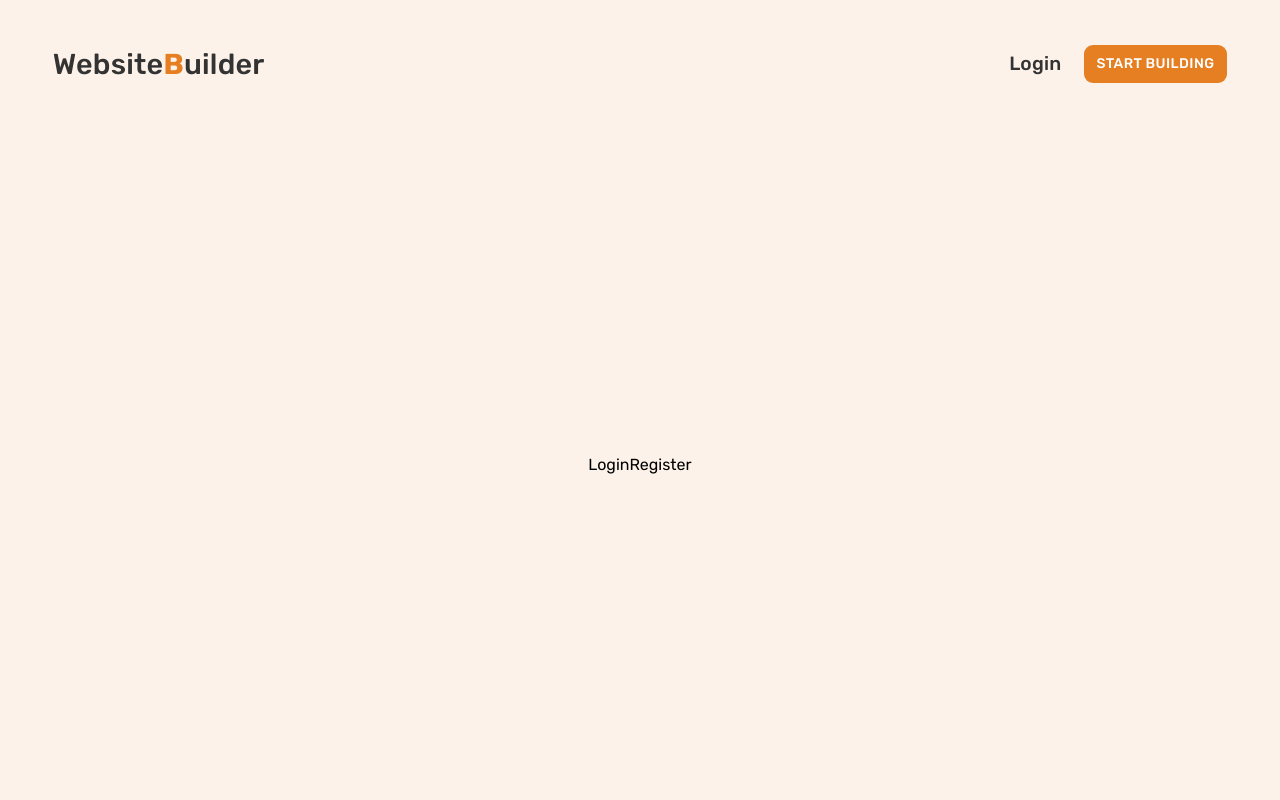
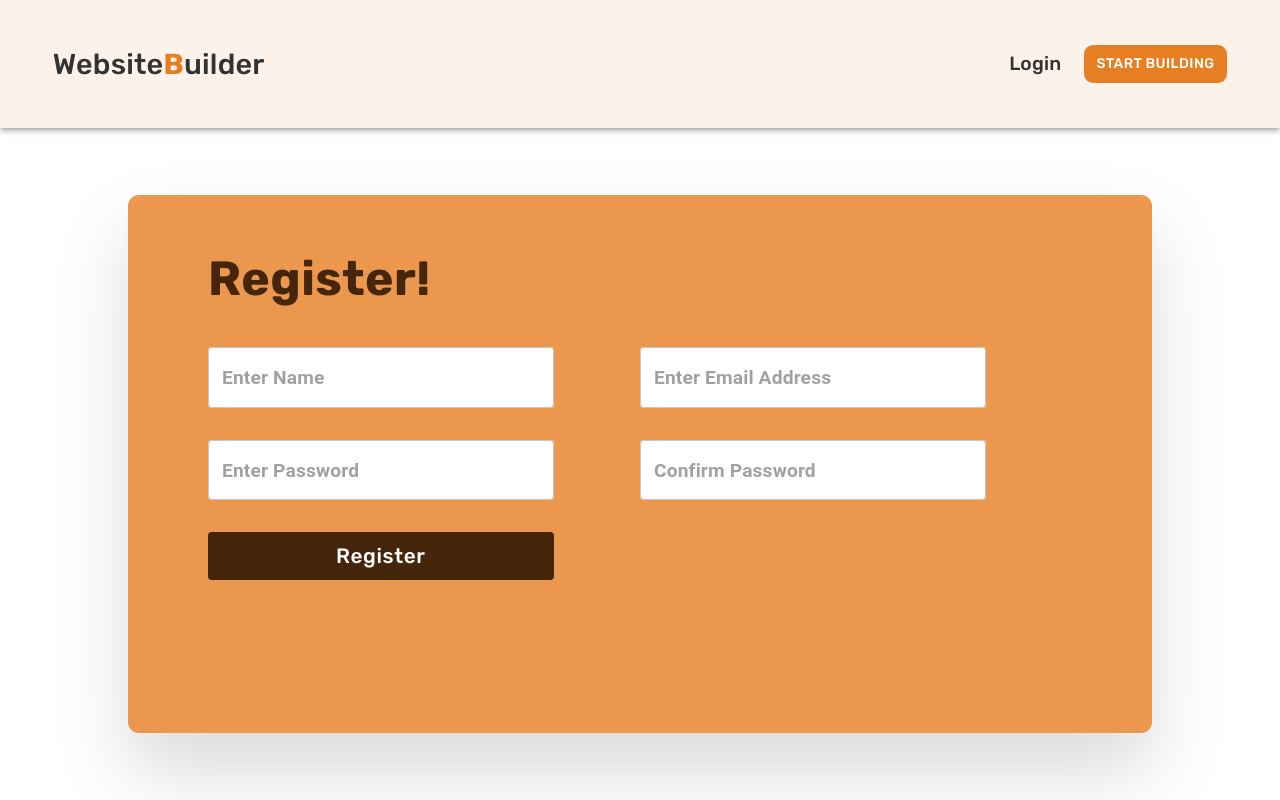
Before and after one commit to youssefrag/WebsiteBuilder, a React (Create React App) app in the folder client/: page /login-register in a window 1280 px wide. Built offline with nearby package versions, Linux system fonts and the light colour scheme.

Commit message:
fix button style bug

```diff
--- a/client/src/routes/login-register/LoginRegister.component.tsx
+++ b/client/src/routes/login-register/LoginRegister.component.tsx
@@ -1,7 +1,42 @@
-import { PageContainer } from "./LoginRegister.styles";
+import {
+  LoginRegisterContainer,
+  PageContainer,
+  StyledButton,
+  StyledTextfield,
+  StyledTitle,
+  SwitchText,
+  TextfieldContainer,
+} from "./LoginRegister.styles";
 
 const LoginRegister = () => {
-  return <PageContainer>LoginRegister</PageContainer>;
+  return (
+    <PageContainer>
+      <LoginRegisterContainer>
+        <StyledTitle>Register!</StyledTitle>
+        <TextfieldContainer>
+          <StyledTextfield
+            placeholder="Enter Name"
+            name="name"
+          ></StyledTextfield>
+          <StyledTextfield
+            placeholder="Enter Email Address"
+            name="email"
+          ></StyledTextfield>
+          <StyledTextfield
+            type="password"
+            placeholder="Enter Password"
+            name="password"
+          ></StyledTextfield>
+          <StyledTextfield
+            type="password"
+            placeholder="Confirm Password"
+            name="confirmPassword"
+          ></StyledTextfield>
+          <StyledButton>Register</StyledButton>
+        </TextfieldContainer>
+      </LoginRegisterContainer>
+    </PageContainer>
+  );
 };
 
 export default LoginRegister;
--- a/client/src/routes/login-register/LoginRegister.styles.tsx
+++ b/client/src/routes/login-register/LoginRegister.styles.tsx
@@ -1,13 +1,68 @@
 import { styled } from "@mui/material/styles";
 
-import { Box, Typography } from "@mui/material";
-
-export const LoginRegisterContainer = styled(Box)(() => ({}));
+import { Box, Button, TextField, Typography } from "@mui/material";
 
 export const PageContainer = styled(Box)(() => ({
-  backgroundColor: "#fdf2e9",
   display: "flex",
   justifyContent: "center",
   alignItems: "center",
   height: "84vh",
 }));
+
+export const LoginRegisterContainer = styled(Box)(() => ({
+  backgroundColor: "#eb984e",
+  width: "80%",
+  height: "80%",
+  borderRadius: "11px",
+  boxShadow: "0 2.4rem 4.8rem rgba(0, 0, 0, 0.15)",
+  padding: "3rem 5rem",
+}));
+
+export const StyledTitle = styled(Typography)(() => ({
+  fontFamily: "Rubik",
+  fontSize: "3rem",
+  fontWeight: "700",
+  color: "#45260a",
+}));
+
+export const Styledtitle = styled(Typography)(() => ({
+  fontFamily: "Rubik",
+  fontSize: "3rem",
+  fontWeight: "700",
+  color: "#45260a",
+}));
+
+export const SwitchText = styled(Typography)(() => ({
+  fontFamily: "Rubik",
+  fontSize: "1rem",
+  fontWeight: "700",
+  color: "#45260a",
+}));
+
+export const TextfieldContainer = styled(Box)(() => ({
+  display: "grid",
+  gridTemplateColumns: "1fr 1fr",
+  marginTop: "2rem",
+  rowGap: "2rem",
+}));
+
+export const StyledTextfield = styled(TextField)(() => ({
+  width: "80%",
+  "& .MuiOutlinedInput-root": {
+    background: "#fff",
+  },
+  "& .MuiInputBase-input": {
+    fontSize: "1.2rem",
+    fontWeight: 700,
+  },
+}));
+
+export const StyledButton = styled(Button)(() => ({
+  color: "#fff",
+  fontFamily: "Rubik",
+  fontSize: "1.3rem",
+  width: "80%",
+  height: "3rem",
+  backgroundColor: "#45260a",
+  textTransform: "capitalize",
+}));
```
